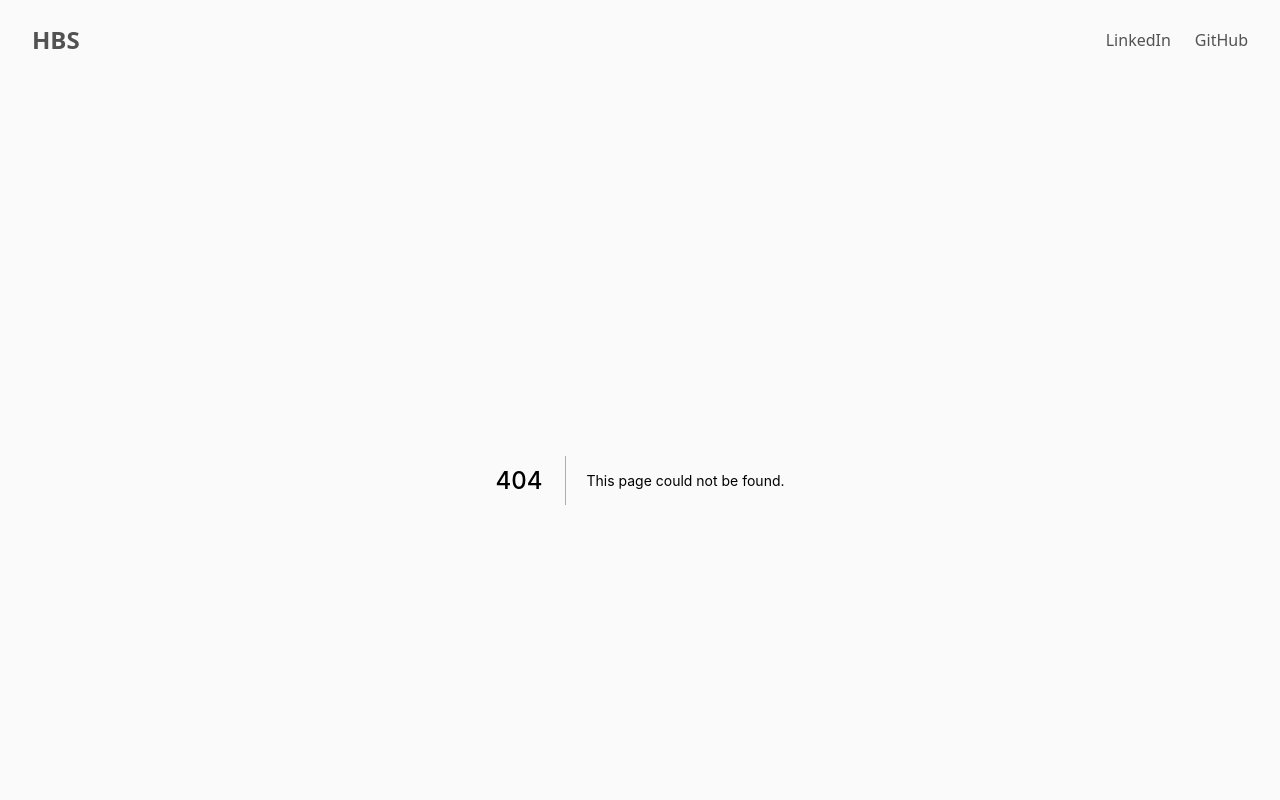
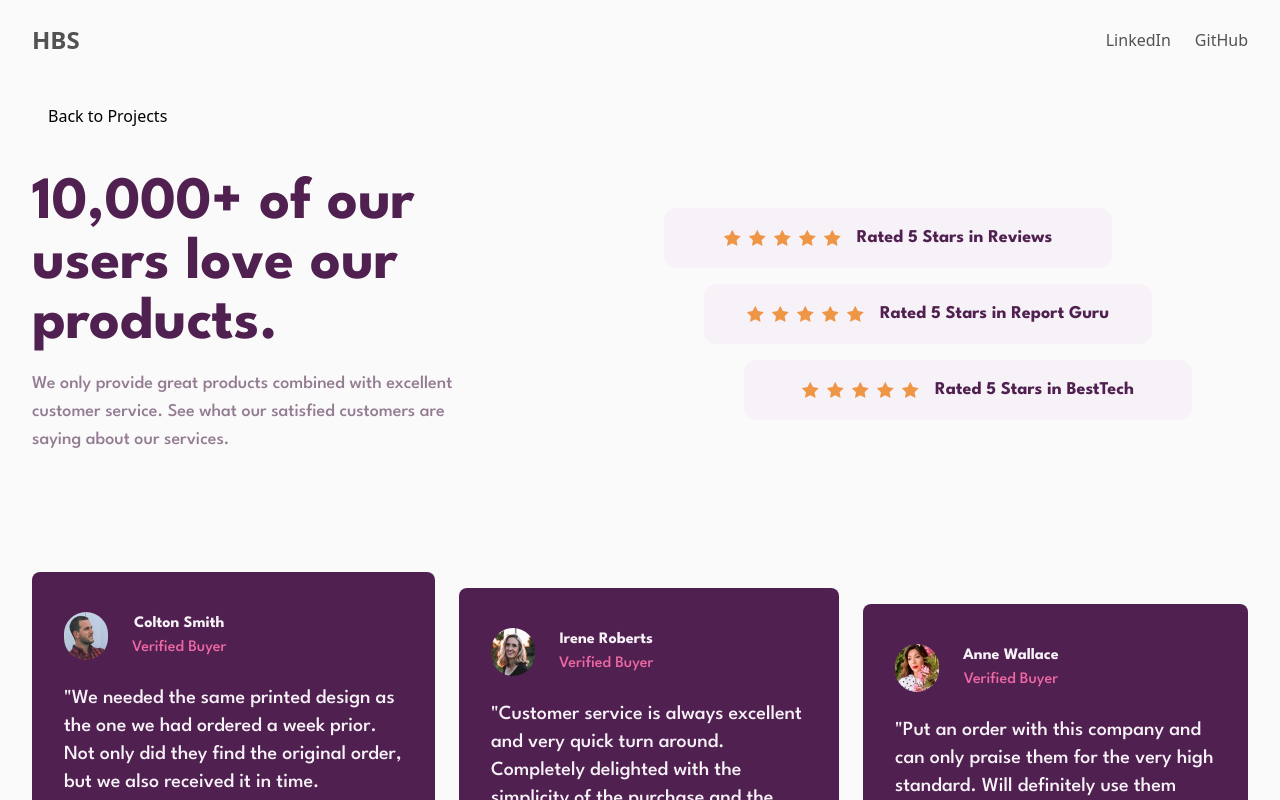
Before and after one commit to hayden-93/ui-practise, a Next.js app: page /social-proof-section in a window 1280 px wide. Before the commit this address had no page. Shown: the top 800 px of the page. Built offline with nearby package versions, Linux system fonts and the light colour scheme.

Commit message:
feat: social proof section project

```diff
--- /dev/null
+++ b/pages/social-proof-section.tsx
@@ -0,0 +1,201 @@
+/* eslint-disable @next/next/no-page-custom-font */
+import Head from "next/head";
+import clsx from "clsx";
+
+import { Image, Link } from "../src/components";
+
+const StarIcon = () => {
+  return (
+    <svg
+      width="17"
+      height="16"
+      xmlns="http://www.w3.org/2000/svg"
+      className="self-center"
+    >
+      <path
+        d="M16.539 6.097a.297.297 0 00-.24-.202l-5.36-.779L8.542.26a.296.296 0 00-.53 0L5.613 5.117l-5.36.779a.297.297 0 00-.165.505l3.88 3.78-.917 5.34a.297.297 0 00.43.312l4.795-2.52 4.794 2.52a.296.296 0 00.43-.313l-.916-5.338L16.464 6.4c.08-.08.11-.197.075-.304z"
+        fill="#EF9546"
+      />
+    </svg>
+  );
+};
+
+type CustomerType = "Verified Buyer";
+
+interface Review {
+  id: number;
+  name: string;
+  review: string;
+  src: string;
+  alt: string;
+  type: CustomerType;
+  className?: string;
+}
+
+const reviews: Array<Review> = [
+  {
+    id: 1,
+    src: "/assets/img/projects/social-proof-section/image-colton.jpeg",
+    alt: "Colton Smith picture",
+    name: "Colton Smith",
+    type: "Verified Buyer",
+    review:
+      "We needed the same printed design as the one we had ordered a week prior. Not only did they find the original order, but we also received it in time. Excellent!",
+  },
+  {
+    id: 2,
+    src: "/assets/img/projects/social-proof-section/image-irene.jpeg",
+    alt: "Irene Roberts picture",
+    name: "Irene Roberts",
+    type: "Verified Buyer",
+    review:
+      "Customer service is always excellent and very quick turn around. Completely delighted with the simplicity of the purchase and the speed of delivery.",
+    className: "d:top-4",
+  },
+  {
+    id: 3,
+    src: "/assets/img/projects/social-proof-section/image-anne.jpeg",
+    alt: "Anne Wallace picture",
+    name: "Anne Wallace",
+    type: "Verified Buyer",
+    review:
+      "Put an order with this company and can only praise them for the very high standard. Will definitely use them again and recommend them to everyone!",
+    className: "d:top-8",
+  },
+];
+
+interface Rating {
+  id: number;
+  title: string;
+  score: number;
+  className?: string;
+}
+
+const ratings: Rating[] = [
+  { id: 1, title: "Rated 5 Stars in Reviews", score: 5 },
+  {
+    id: 2,
+    title: "Rated 5 Stars in Report Guru",
+    score: 5,
+    className: "d:left-10",
+  },
+  {
+    id: 3,
+    title: "Rated 5 Stars in BestTech",
+    score: 5,
+    className: "d:left-20",
+  },
+];
+
+interface CustomerReviewProps extends Review {
+  className?: string;
+}
+
+const CustomerReview = ({
+  alt,
+  className,
+  name,
+  review,
+  type,
+  src,
+}: CustomerReviewProps) => {
+  const classes = clsx(
+    "relative bg-primary-social-magenta py-10 px-8 space-y-6 rounded-lg text-left text-center",
+    className
+  );
+
+  return (
+    <li className={classes}>
+      <div className="flex space-x-6">
+        <Image
+          src={src}
+          alt={alt}
+          width={44}
+          height={44}
+          className="rounded-full"
+        />
+        <div>
+          <span className="block text-neutral-social-light-magenta font-bold">
+            {name}
+          </span>
+          <span className="block text-primary-social-pink font-medium">
+            {type}
+          </span>
+        </div>
+      </div>
+      <blockquote className="text-base text-left text-neutral-social-light-magenta font-medium d:text-xl">
+        &quot;{review}&quot;
+      </blockquote>
+    </li>
+  );
+};
+
+interface CustomerRatingProps extends Rating {
+  className?: string;
+}
+
+const CustomerRating = ({ className, score, title }: CustomerRatingProps) => {
+  const classes = clsx(
+    "flex flex-col relative bg-neutral-social-light-magenta py-5 rounded-xl space-y-4 text-center d:max-w-md d:flex-row d:justify-center d:p-4 d:space-y-0 d:space-x-4",
+    className
+  );
+
+  return (
+    <div className={classes}>
+      <span className="flex justify-center space-x-2">
+        {[...new Array(score)].map((_, index) => (
+          <StarIcon key={index} />
+        ))}
+      </span>
+      <p className="text-primary-social-magenta text-lg font-bold">{title}</p>
+    </div>
+  );
+};
+
+const SocialProofCard = () => {
+  return (
+    <>
+      <Head>
+        <link
+          href="https://fonts.googleapis.com/css2?family=League+Spartan:wght@400;500;700&display=swap"
+          rel="stylesheet"
+        />
+      </Head>
+      <nav className="py-6 px-4">
+        <Link href="/">Back to Projects</Link>
+      </nav>
+      <div className="max-w-screen-max font-body">
+        <div className="max-w-screen-m mx-auto grid items-center gap-12 d:max-w-screen-max d:gap-y-24 d:grid-cols-2 d:grid-rows-2">
+          <div className="max-w-md space-y-4 text-center d:text-left">
+            <h2 className="text-primary-social-magenta text-5xl font-bold d:text-6xl">
+              10,000+ of our users love our products.
+            </h2>
+            <p className="text-neutral-social-dark-magenta text-lg font-medium">
+              We only provide great products combined with excellent customer
+              service. See what our satisfied customers are saying about our
+              services.
+            </p>
+          </div>
+
+          <section className="d:pr-20">
+            <ul className="space-y-4">
+              {ratings.map((props) => (
+                <CustomerRating key={props.id} {...props} />
+              ))}
+            </ul>
+          </section>
+
+          <section className="d:pb-8 d:col-span-2">
+            <ul className="flex flex-col space-y-4 d:flex-row d:space-y-0 d:space-x-6">
+              {reviews.map((props) => (
+                <CustomerReview key={props.id} {...props} />
+              ))}
+            </ul>
+          </section>
+        </div>
+      </div>
+    </>
+  );
+};
+
+export default SocialProofCard;
```
